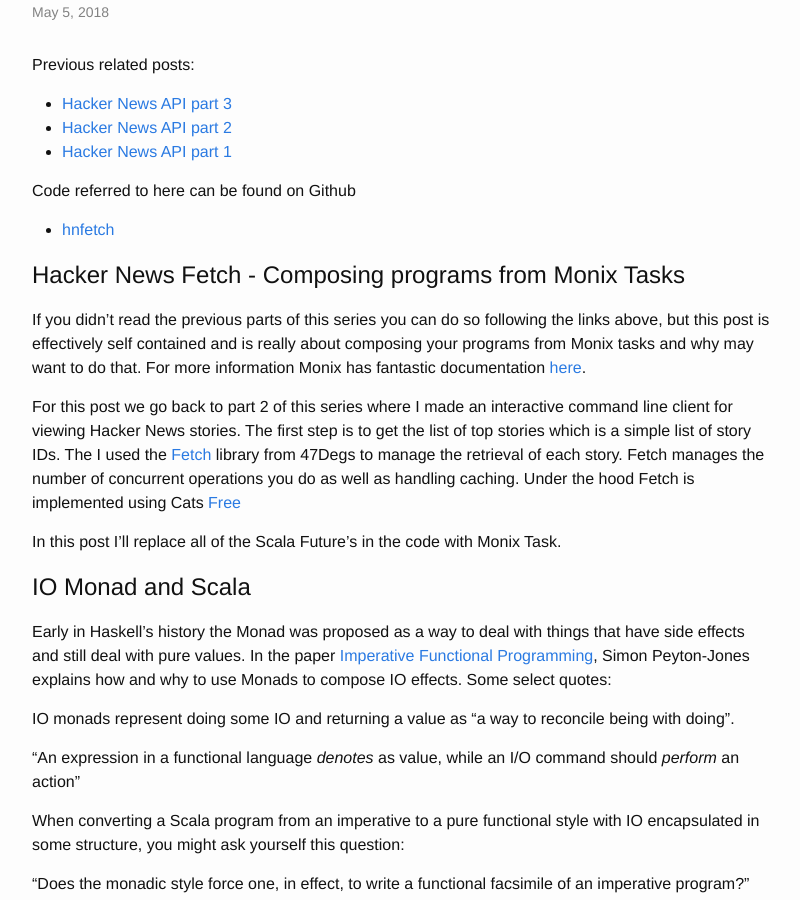
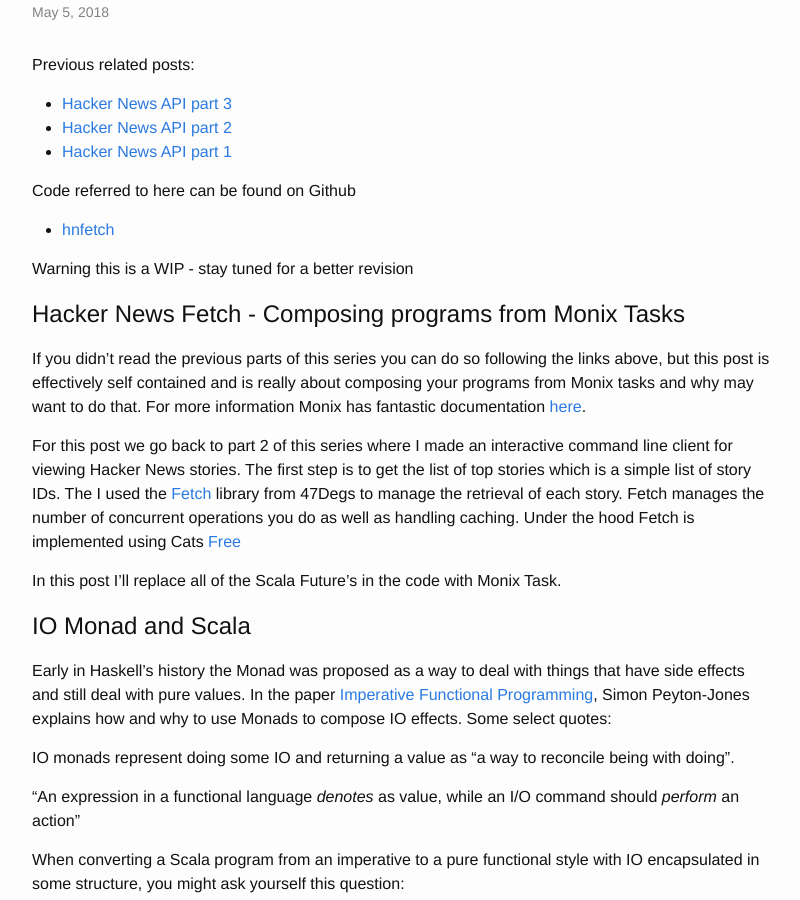
Before and after one commit to justinhj/justinhj.github.io, a Jekyll site: the page built from _posts/2018-05-06-hacker-news-api-4.md, in a window 1280 px wide and 900 px high, scrolled down 347 px. Shown: the whole window, without its empty margins (238-1038 px from the left). Built offline with Jekyll 4.4.1, drawn with Linux system fonts in a browser that asks for light colours; comment, search, counter and statistics services are not loaded.

Commit message:
wip warning

```diff
--- a/_posts/2018-05-06-hacker-news-api-4.md
+++ b/_posts/2018-05-06-hacker-news-api-4.md
@@ -20,6 +20,8 @@
 Code referred to here can be found on Github
 
 - [hnfetch](https://github.com/justinhj/hnfetch)
+
+Warning this is a WIP - stay tuned for a better revision
 
 # Hacker News Fetch - Composing programs from Monix Tasks
 
```
